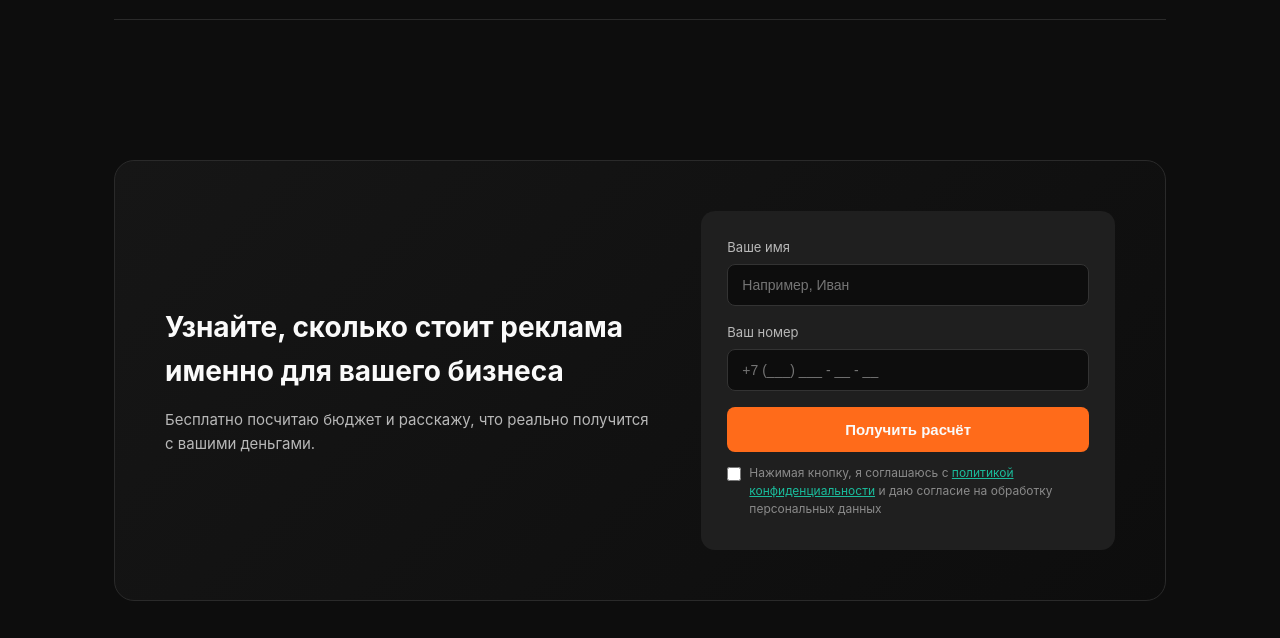
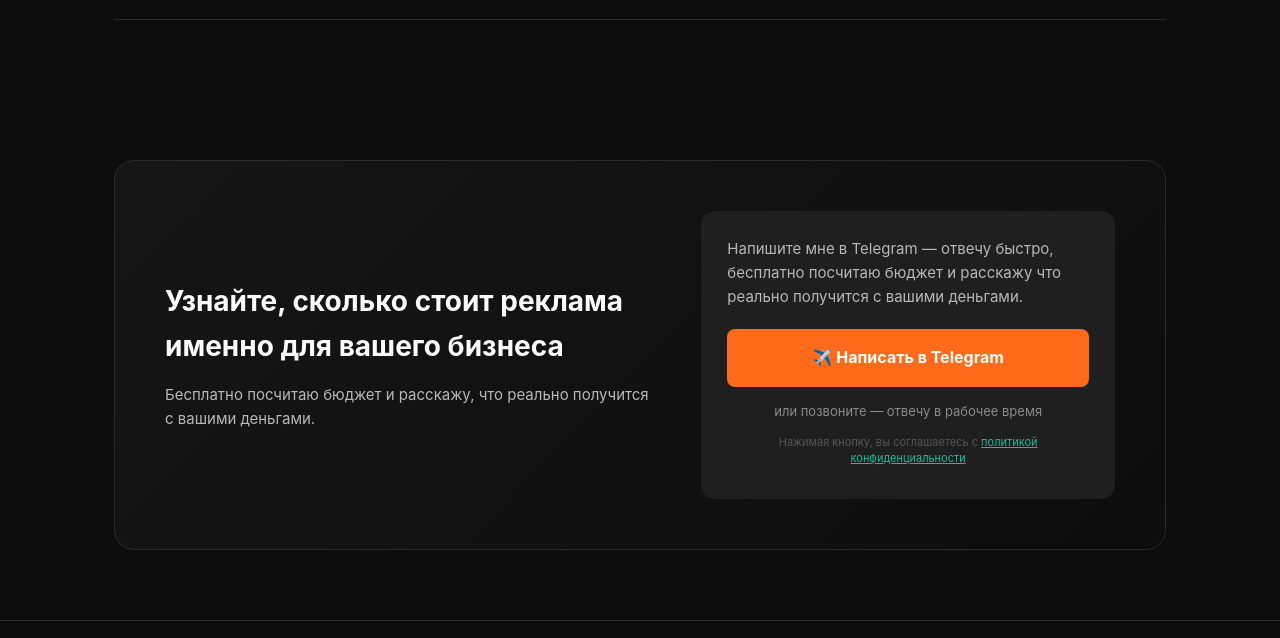
Before and after one commit to adelgerman32-code/adinsight-landing, a plain HTML site: page index.html in a window 1280 px wide. Shown: the part 4868-5506 px from the top of the page. Drawn offline with Linux system fonts and the light colour scheme.

Commit message:
Add files via upload

```diff
--- a/index.html
+++ b/index.html
@@ -827,16 +827,16 @@
         <p>Бесплатно посчитаю бюджет и расскажу, что реально получится с вашими деньгами.</p>
       </div>
       <div class="form-box">
-        <label>Ваше имя</label>
-        <input type="text" id="lead-name" placeholder="Например, Иван">
-        <label>Ваш номер</label>
-        <input type="tel" id="lead-phone" placeholder="+7 (___) ___ - __ - __">
-        <button id="lead-btn" onclick="sendLead()">Получить расчёт</button>
+        <p style="font-size:15px;color:#B8B8B8;margin-bottom:20px;line-height:1.6;">Напишите мне в Telegram — отвечу быстро, бесплатно посчитаю бюджет и расскажу что реально получится с вашими деньгами.</p>
+        <a href="https://t.me/julia_ai_insight" target="_blank" style="display:block;width:100%;background:#FF6B1A;color:#fff;font-weight:700;font-size:16px;padding:16px;border-radius:8px;text-align:center;text-decoration:none;transition:background 0.2s;" onmouseover="this.style.background='#E05A0F'" onmouseout="this.style.background='#FF6B1A'">
+          ✈️ Написать в Telegram
+        </a>
+        <div style="margin-top:14px;text-align:center;font-size:13px;color:#8A8A8A;">
+          или позвоните — отвечу в рабочее время
+        </div>
         <div style="margin-top:12px;display:flex;gap:8px;align-items:flex-start;width:100%;box-sizing:border-box;">
-          <input type="checkbox" id="privacy-check" style="margin-top:3px;flex-shrink:0;accent-color:#1ABC9C;width:14px;height:14px;">
-          <label for="privacy-check" style="font-size:12px;color:#8A8A8A;line-height:1.5;flex:1;min-width:0;">Нажимая кнопку, я соглашаюсь с <span style="color:#1ABC9C;text-decoration:underline;cursor:pointer;" onclick="openPrivacy()">политикой конфиденциальности</span> и даю согласие на обработку персональных данных</label>
+          <label style="font-size:11px;color:#555;line-height:1.5;flex:1;min-width:0;text-align:center;">Нажимая кнопку, вы соглашаетесь с <span style="color:#1ABC9C;text-decoration:underline;cursor:pointer;" onclick="openPrivacy()">политикой конфиденциальности</span></label>
         </div>
-        <div id="lead-msg" style="margin-top:10px;font-size:13px;text-align:center;display:none;"></div>
       </div>
     </div>
   </div>
```
